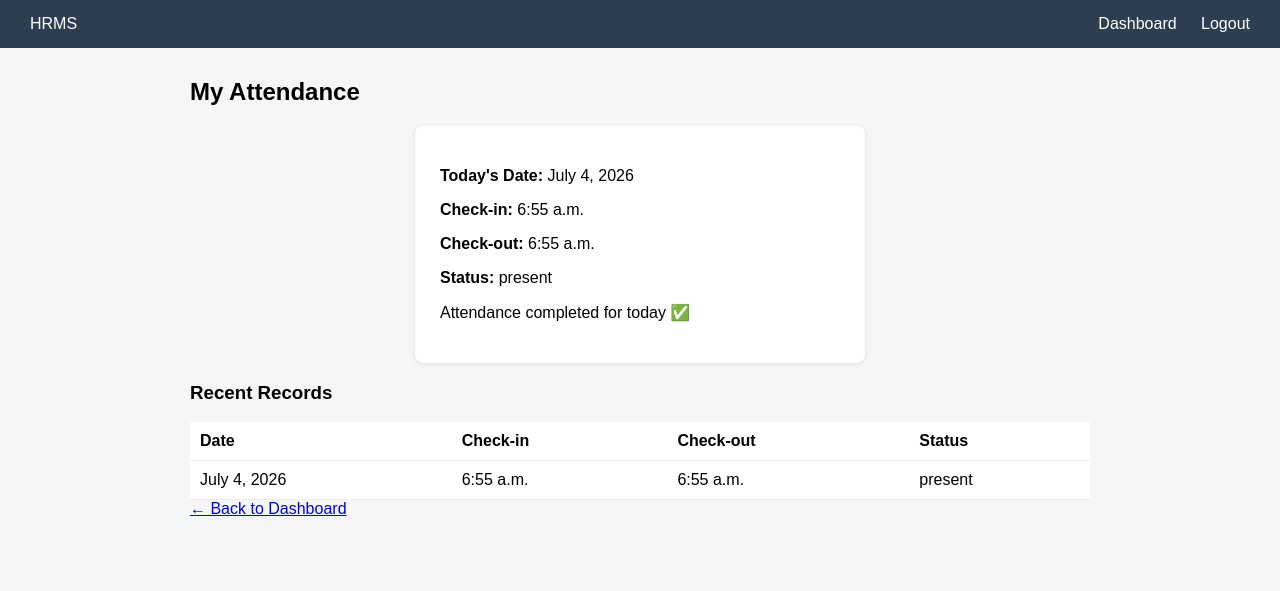
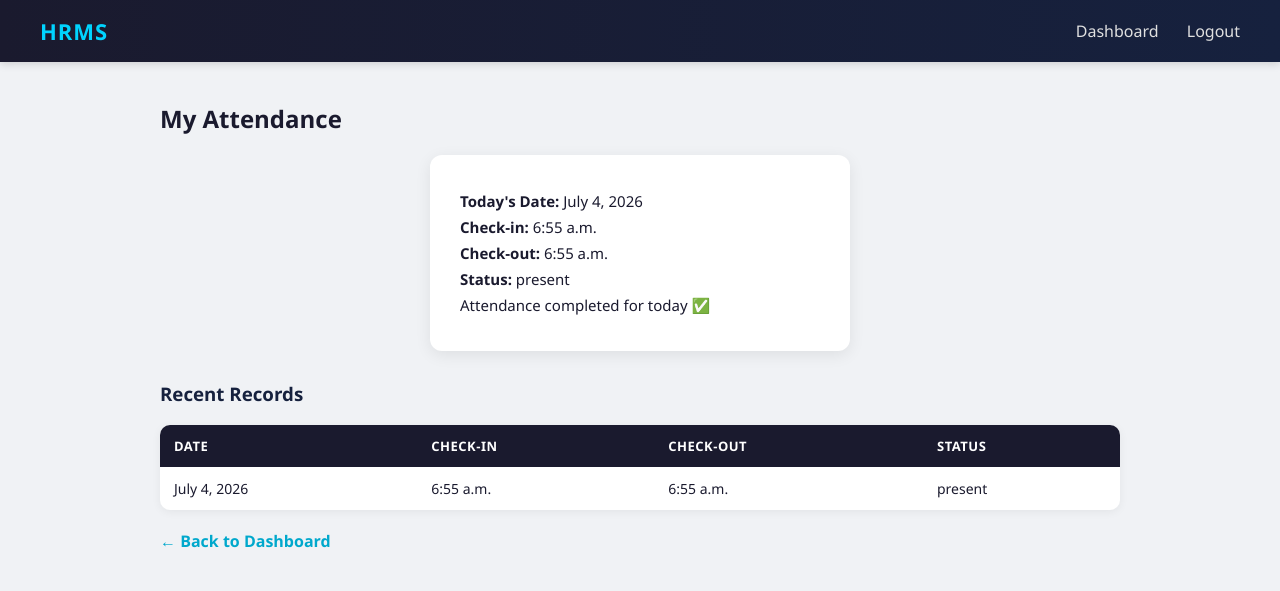
Before and after one commit to dhaintrybhagyalaxmi/odoo-hackathon, a Django app: page /attendance/ in a window 1280 px wide. Shown: the top 591 px of the page. Run offline with Django 5.2, Linux system fonts and the light colour scheme; a user stored in the database is signed in; data comes from the database, SQL or seed files in the repository.

Commit message:
Final css file

```diff
--- a/static/css/style.css
+++ b/static/css/style.css
@@ -1,90 +1,219 @@
-/* Basic starter styles - frontend teammate can redesign this */
+
+/* ===== HRMS - Improved Styling ===== */
+
+* {
+    box-sizing: border-box;
+}
 
 body {
-    font-family: Arial, sans-serif;
+    font-family: 'Segoe UI', Arial, sans-serif;
     margin: 0;
-    background: #f4f6f8;
+    background: #f0f2f5;
+    color: #1a1a2e;
 }
 
+/* Navbar */
 .navbar {
     display: flex;
     justify-content: space-between;
     align-items: center;
-    background: #2c3e50;
+    background: linear-gradient(90deg, #1a1a2e, #16213e);
     color: white;
-    padding: 15px 30px;
+    padding: 16px 40px;
+    box-shadow: 0 2px 8px rgba(0,0,0,0.15);
+}
+
+.nav-brand {
+    font-size: 22px;
+    font-weight: 700;
+    letter-spacing: 1px;
+    color: #00d4ff;
 }
 
 .nav-links a {
-    color: white;
-    margin-left: 20px;
+    color: #e0e0e0;
+    margin-left: 24px;
     text-decoration: none;
+    font-weight: 500;
+    transition: color 0.2s ease;
 }
 
+.nav-links a:hover {
+    color: #00d4ff;
+}
+
+/* Layout */
 .container {
-    max-width: 900px;
-    margin: 30px auto;
+    max-width: 1000px;
+    margin: 40px auto;
     padding: 0 20px;
 }
 
+h2 {
+    color: #1a1a2e;
+    margin-bottom: 20px;
+    font-weight: 700;
+}
+
+h3 {
+    color: #16213e;
+    margin-top: 30px;
+}
+
+/* Forms */
 .form-box {
     background: white;
-    padding: 25px;
-    border-radius: 8px;
-    box-shadow: 0 1px 4px rgba(0,0,0,0.1);
-    max-width: 400px;
-    margin: 0 auto;
+    padding: 30px;
+    border-radius: 12px;
+    box-shadow: 0 4px 16px rgba(0,0,0,0.08);
+    max-width: 420px;
+    margin: 0 auto 30px;
 }
 
-.form-box input, .form-box select {
-    width: 100%;
-    padding: 8px;
-    margin: 6px 0 14px;
-    box-sizing: border-box;
+.form-box p {
+    margin: 6px 0;
+    font-size: 15px;
 }
 
+.form-box label {
+    display: block;
+    margin-top: 12px;
+    font-weight: 600;
+    font-size: 14px;
+    color: #444;
+}
+
+.form-box input,
+.form-box select,
+.form-box textarea {
+    width: 100%;
+    padding: 10px 12px;
+    margin: 6px 0 14px;
+    border: 1px solid #d5d9e0;
+    border-radius: 6px;
+    font-size: 14px;
+    transition: border-color 0.2s ease;
+}
+
+.form-box input:focus,
+.form-box select:focus,
+.form-box textarea:focus {
+    outline: none;
+    border-color: #00d4ff;
+    box-shadow: 0 0 0 3px rgba(0,212,255,0.15);
+}
+
+/* Buttons */
 button {
-    background: #2c3e50;
+    background: linear-gradient(90deg, #1a1a2e, #16213e);
     color: white;
     border: none;
-    padding: 10px 18px;
-    border-radius: 5px;
+    padding: 10px 20px;
+    border-radius: 6px;
     cursor: pointer;
+    font-size: 14px;
+    font-weight: 600;
+    transition: opacity 0.2s ease, transform 0.1s ease;
 }
 
+button:hover {
+    opacity: 0.9;
+    transform: translateY(-1px);
+}
+
+/* Dashboard cards */
 .card-grid {
     display: grid;
-    grid-template-columns: repeat(auto-fit, minmax(200px, 1fr));
+    grid-template-columns: repeat(auto-fit, minmax(220px, 1fr));
     gap: 20px;
-    margin-top: 20px;
+    margin-top: 24px;
 }
 
 .dashboard-card {
     background: white;
-    padding: 20px;
-    border-radius: 8px;
+    padding: 24px;
+    border-radius: 12px;
     text-decoration: none;
-    color: #2c3e50;
-    box-shadow: 0 1px 4px rgba(0,0,0,0.1);
+    color: #1a1a2e;
+    box-shadow: 0 2px 10px rgba(0,0,0,0.08);
+    border-left: 4px solid #00d4ff;
+    transition: transform 0.2s ease, box-shadow 0.2s ease;
 }
 
+.dashboard-card:hover {
+    transform: translateY(-4px);
+    box-shadow: 0 8px 20px rgba(0,0,0,0.12);
+}
+
+.dashboard-card h3 {
+    margin: 0 0 8px;
+    color: #1a1a2e;
+}
+
+.dashboard-card p {
+    margin: 0;
+    color: #666;
+    font-size: 14px;
+}
+
+/* Tables */
 .data-table {
     width: 100%;
     border-collapse: collapse;
     background: white;
-    margin-top: 10px;
+    margin-top: 12px;
+    border-radius: 10px;
+    overflow: hidden;
+    box-shadow: 0 2px 10px rgba(0,0,0,0.06);
 }
 
-.data-table th, .data-table td {
-    padding: 10px;
-    border-bottom: 1px solid #eee;
+.data-table th {
+    background: #1a1a2e;
+    color: white;
+    padding: 12px 14px;
     text-align: left;
+    font-size: 13px;
+    text-transform: uppercase;
+    letter-spacing: 0.5px;
 }
 
+.data-table td {
+    padding: 12px 14px;
+    border-bottom: 1px solid #eee;
+    font-size: 14px;
+}
+
+.data-table tr:last-child td {
+    border-bottom: none;
+}
+
+.data-table tr:hover td {
+    background: #f8f9fb;
+}
+
+/* Alerts / messages */
 .alert {
     background: #fdecea;
     color: #b71c1c;
-    padding: 10px;
-    border-radius: 5px;
-    margin-bottom: 15px;
+    padding: 12px 16px;
+    border-radius: 8px;
+    margin-bottom: 20px;
+    border-left: 4px solid #b71c1c;
+    font-size: 14px;
 }
+
+/* Links */
+a {
+    color: #00a8cc;
+}
+
+.container > a {
+    display: inline-block;
+    margin-top: 20px;
+    font-weight: 600;
+    text-decoration: none;
+}
+
+.container > a:hover {
+    text-decoration: underline;
+}
```
